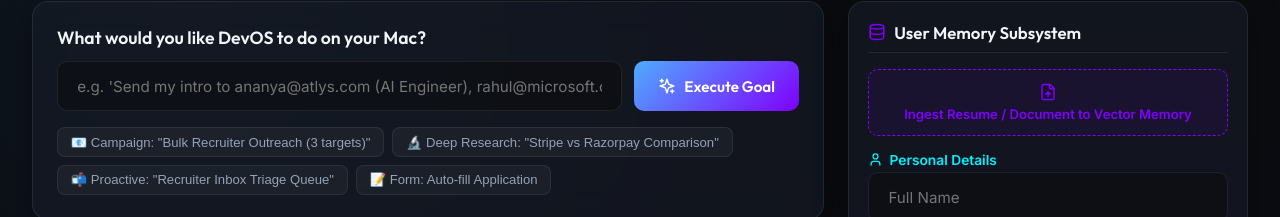
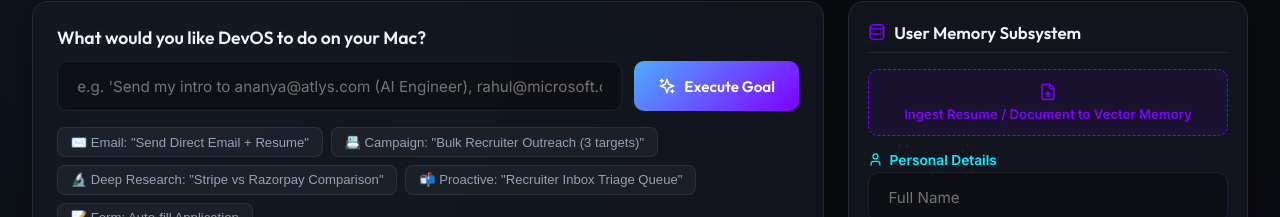
Before and after one commit to Dev22mehta17/DEVOS, a React (Vite) app in the folder frontend/: page / in a window 1280 px wide. Shown: the part 113-330 px from the top of the page. Built offline with nearby package versions, Linux system fonts and the light colour scheme; no server answers.

Commit message:
feat(ui): add Direct Email + Resume quick action chip to UI

```diff
--- a/frontend/src/App.jsx
+++ b/frontend/src/App.jsx
@@ -248,10 +248,18 @@ export default function App() {
               <button
                 className="chip-btn"
                 onClick={() => {
+                  setGoal("Send an email to mehtadev2004@gmail.com with my resume attached expressing interest in the Software Engineer position");
+                }}
+              >
+                ✉️ Email: "Send Direct Email + Resume"
+              </button>
+              <button
+                className="chip-btn"
+                onClick={() => {
                   setGoal("Send my intro to ananya@atlys.com (AI Engineer at Atlys), rahul@microsoft.com (Backend SDE at Microsoft), priya@google.com (ML Engineer at Google) tomorrow at 10 AM");
                 }}
               >
-                📧 Campaign: "Bulk Recruiter Outreach (3 targets)"
+                📇 Campaign: "Bulk Recruiter Outreach (3 targets)"
               </button>
               <button
                 className="chip-btn"
```
